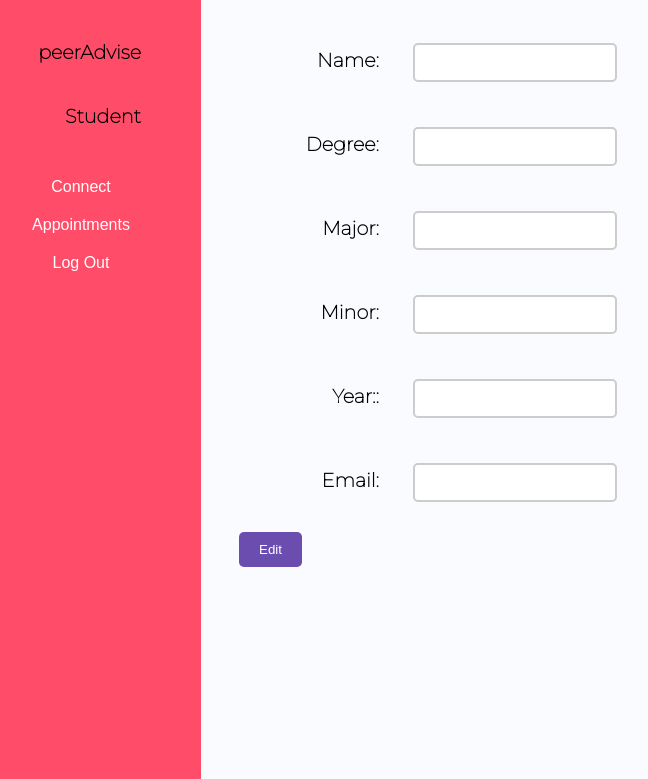
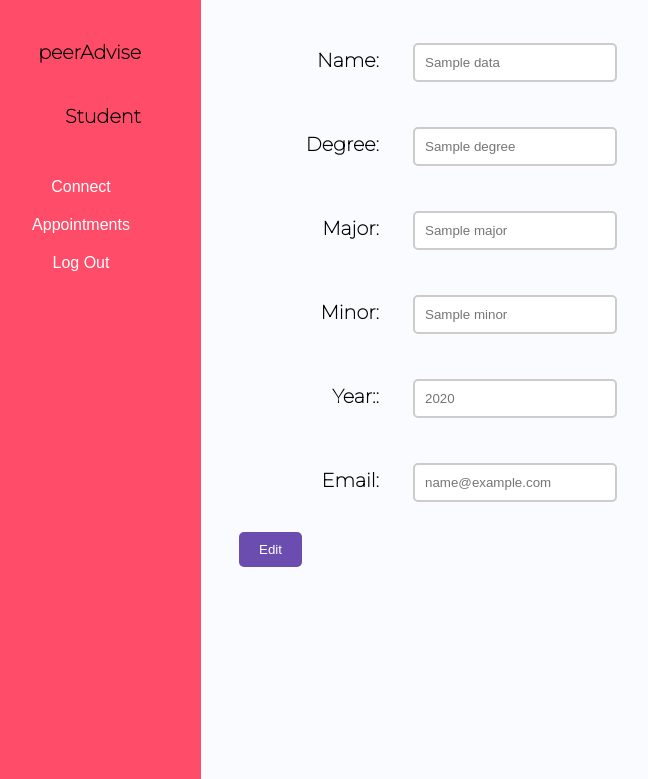
Before and after one commit to jaysqvl/peeradvice, a Flask app: template templates/student.html in a window 1280 px wide. Shown: the top 779 px of the page, without its empty margins (39-687 px from the left). Run offline with Flask 2, Linux system fonts and the light colour scheme; the template is opened without the code that fills it: most values are stand-ins (such as "Sample title", 1, 10 or a date in 2020); some libraries are stand-ins or nearby versions.

Commit message:
blah blah

```diff
--- a/server.py
+++ b/server.py
@@ -1,7 +1,7 @@
 import os
 import traceback
 
-from flask import Flask, jsonify, request
+from flask import Flask, jsonify, request, render_template
 from flask_cors import CORS
 
 import dotenv
@@ -70,6 +70,8 @@ def getAllAdvisors():
 @app.route('/student')
 def getStudent():
     uid = request.args.get('uid', '')
+    name = request.args.get('name', '')
+    email = request.args.get('email', '')
 
     conn = get_db_connection()
     cur = conn.cursor()
@@ -77,26 +79,29 @@ def getStudent():
     cur.execute('SELECT * FROM students WHERE uid = %s', (uid,))
     data = cur.fetchone()
 
+    if not data:
+        cur.execute('INSERT INTO students (uid, name, email) VALUES (%s, %s, %s)', (uid, name, email))
+        data = [uid, name, email, None, None, None, None]
+
     cur.close()
+    conn.commit()
     conn.close()
 
-    if not data:
-        return 'bad request', 400
-
-    response = jsonify({
+    data = {
         "uid": data[0],
         "name": data[1],
-        "degree": data[2],
-        "major": data[3],
-        "minor": data[4],
-        "year_level": data[5],
-    })
+        "email": data[2],
+        "degree": data[3],
+        "major": data[4],
+        "minor": data[5],
+        "year_level": data[6],
+    }
 
-    return response
+    return render_template('student.html', data=data)
 
 @app.route("/")
-def homeRoute():
-    return "Hello World!"
+def home():
+    return render_template('index.html')
 
 
 def main():
--- a/templates/app.js
+++ b/static/scripts/app.js
@@ -8,7 +8,8 @@ signInBtnStudent.addEventListener("click", function () {
     var provider = new firebase.auth.GoogleAuthProvider();
     firebase.auth().signInWithPopup(provider).then(function (result) {
         // User is authenticated, redirect to page 1
-        window.location.href = "student.html";
+        // window.console.log("student?uid=" + result.user.uid + '&name=' + result.user.displayName + '&email=' + result.user.email);
+        window.location.href = "student?uid=" + result.user.uid + '&name=' + result.user.displayName + '&email=' + result.user.email;
     }).catch(function (error) {
         // Handle errors
         console.error(error);
@@ -21,7 +22,7 @@ signInBtnAdvisor.addEventListener("click", function () {
     var provider = new firebase.auth.GoogleAuthProvider();
     firebase.auth().signInWithPopup(provider).then(function (result) {
         // User is authenticated, redirect to page 2
-        window.location.href = "advisor.html";
+        window.location.href = "advisor";
     }).catch(function (error) {
         // Handle errors
         console.error(error);
--- a/templates/appointmentStudent.html
+++ b/templates/appointmentStudent.html
@@ -38,9 +38,9 @@
                     <label>peerAdvise</label>
                     <label>Student</label>
                 </div>
-                <a href="student.html">Home</a>
-                <a href="connectStudent.html">Connect</a>
-                <a href="index.html">Log Out</a>
+                <a href="student">Home</a>
+                <a href="connectStudent">Connect</a>
+                <a href="index">Log Out</a>
             </div>
         </form>
 
--- a/templates/connectAdvisor.html
+++ b/templates/connectAdvisor.html
@@ -14,7 +14,7 @@
     <link href="https://fonts.googleapis.com/css2?family=Montserrat:wght@100&family=Ubuntu:wght@300&display=swap"
         rel="stylesheet">
 
-    <link rel="stylesheet" type="text/css" href="advisor.css">
+    <link rel="stylesheet" type="text/css" href="{{ url_for('static',filename='styles/advisor.css') }}">
     <title>Advisor Appointments Webpage</title>
 </head>
 
@@ -40,8 +40,8 @@
                     <label>peerAdvise</label>
                     <label>Advisor</label>
                 </div>
-                <a href="advisor.html">Home</a>
-                <a href="index.html">Log Out</a>
+                <a href="advisor">Home</a>
+                <a href="index">Log Out</a>
             </div>
         </form>
 
--- a/templates/student.html
+++ b/templates/student.html
@@ -13,7 +13,7 @@
     <link href="https://fonts.googleapis.com/css2?family=Montserrat:wght@100&family=Ubuntu:wght@300&display=swap"
         rel="stylesheet">
 
-    <link rel="stylesheet" type="text/css" href="advisor.css">
+    <link rel="stylesheet" type="text/css" href="{{ url_for('static',filename='styles/advisor.css') }}">
     <title>Student Webpage</title>
 </head>
 
@@ -22,32 +22,32 @@
         <form id="form">
             <div>
                 <label>Name:</label>
-                <input type="text" id="name" class="white-text">
+                <input type="text" id="name" class="white-text" placeholder="{{ data['name'] }}">
             </div>
 
             <div>
                 <label>Degree:</label>
-                <input type="text" id="degree">
+                <input type="text" id="degree" placeholder="{{ data['degree'] or '' }}">
             </div>
 
             <div>
                 <label>Major:</label>
-                <input type="text" id="major">
+                <input type=" text" id="major" placeholder="{{ data['major'] or '' }}">
             </div>
 
             <div>
                 <label>Minor:</label>
-                <input type="text" id="minor">
+                <input type="text" id="minor" placeholder="{{ data['minor'] or '' }}">
             </div>
 
             <div>
                 <label>Year::</label>
-                <input type="text" id="yearLevel">
+                <input type="text" id="yearLevel" placeholder="{{ data['year_level'] or '' }}">
             </div>
 
             <div>
                 <label>Email:</label>
-                <input type="text" id="email">
+                <input type="text" id="email" placeholder="{{ data['email'] or '' }}">
             </div>
 
             <div>
@@ -59,9 +59,9 @@
                     <label>peerAdvise</label>
                     <label>Student</label>
                 </div>
-                <a href="connectStudent.html">Connect</a>
-                <a href="appointmentStudent.html">Appointments</a>
-                <a href="index.html">Log Out</a>
+                <a href="connectStudent">Connect</a>
+                <a href="appointmentStudent">Appointments</a>
+                <a href="index">Log Out</a>
             </div>
     </div>
     </form>
```
Also changed, not shown: templates/advisor.html (+7 -6 lines), templates/connectStudent.html (+4 -4 lines), templates/index.html (+5 -5 lines), static/laptop_reading.png (renamed from templates/laptop_reading.png), static/sticker.png (renamed from templates/sticker.png), static/styles/advisor.css (renamed from templates/advisor.css), static/styles/index.css (renamed from templates/index.css), static/styles/student.css (renamed from templates/student.css).
